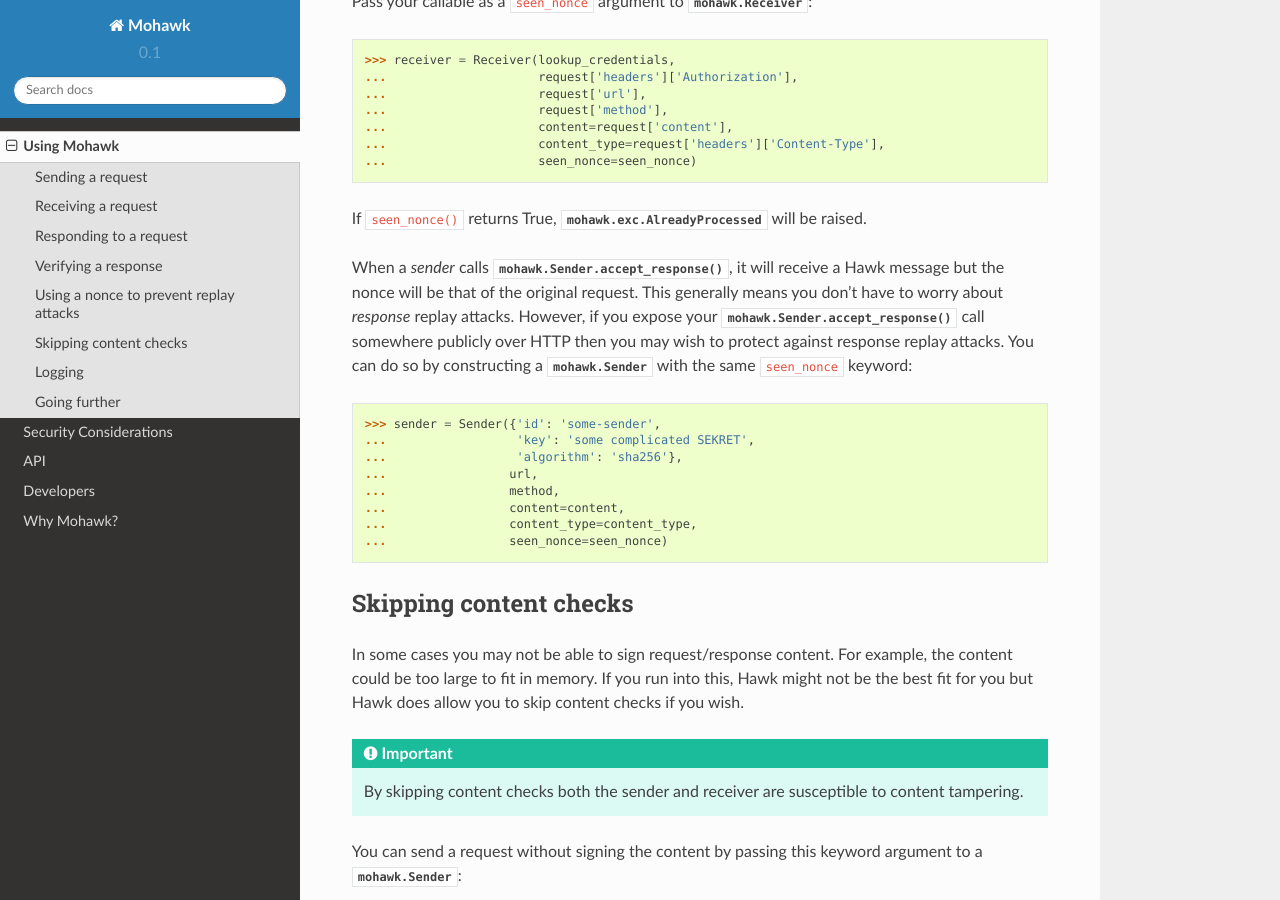
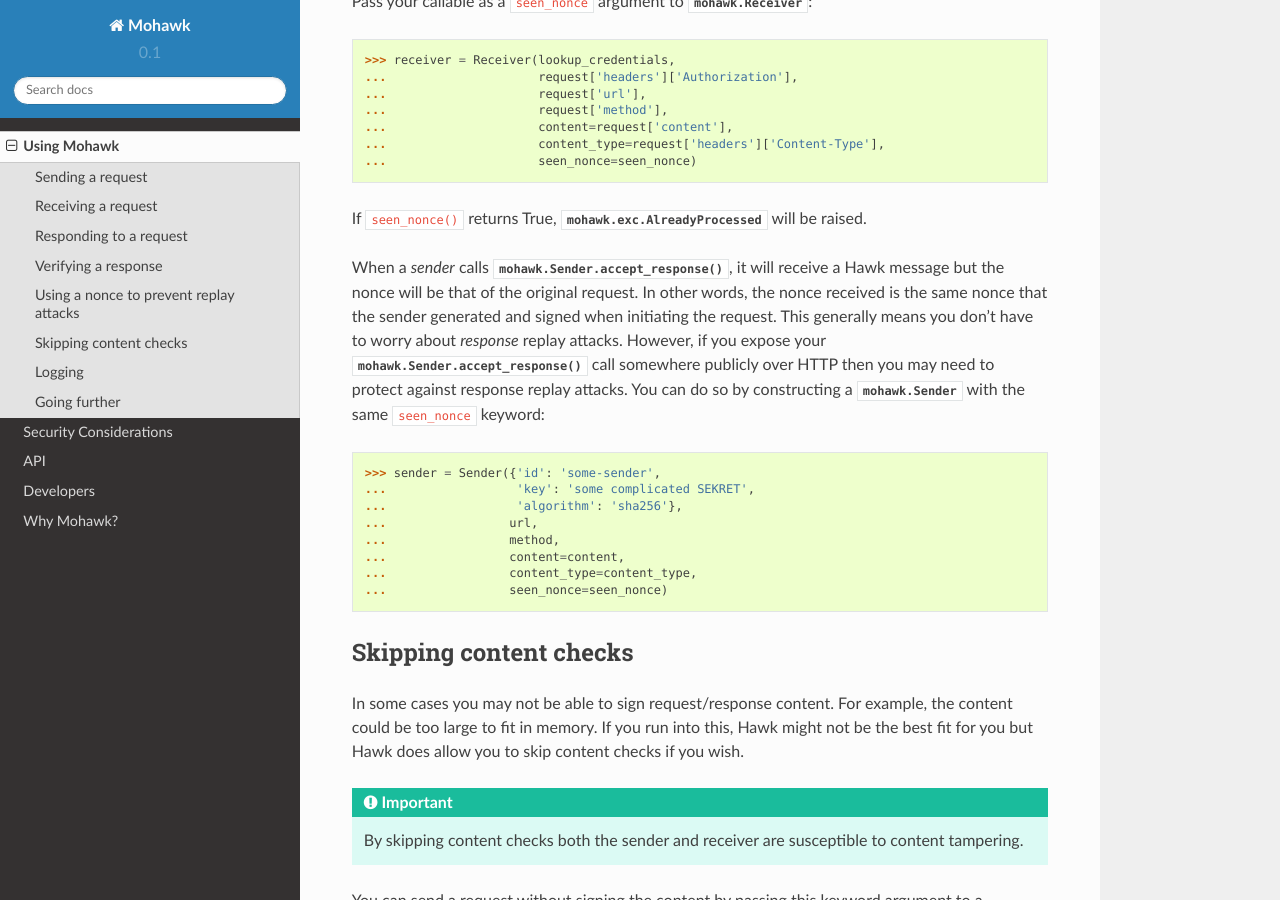
Before and after one commit to kumar303/mohawk, a Sphinx documentation site: the page built from docs/usage.rst, in a window 1280 px wide and 900 px high, scrolled down 4111 px. Built offline with Sphinx 7.4.7 and the Read the Docs theme 2.0.0, drawn with Linux system fonts in a browser that asks for light colours.

Commit message:
Clarifications about response replays, issue #8

```diff
--- a/docs/usage.rst
+++ b/docs/usage.rst
@@ -261,11 +261,13 @@ will be raised.
 
 When a *sender* calls :meth:`mohawk.Sender.accept_response`, it will receive
 a Hawk message but the nonce will be that of the original request.
+In other words, the nonce received is the same nonce that the sender
+generated and signed when initiating the request.
 This generally means you don't have to worry about *response* replay attacks.
 However, if you
 expose your :meth:`mohawk.Sender.accept_response` call
 somewhere publicly over HTTP then you
-may wish to protect against response replay attacks.
+may need to protect against response replay attacks.
 You can do so by constructing a :class:`mohawk.Sender` with
 the same ``seen_nonce`` keyword:
 
```
